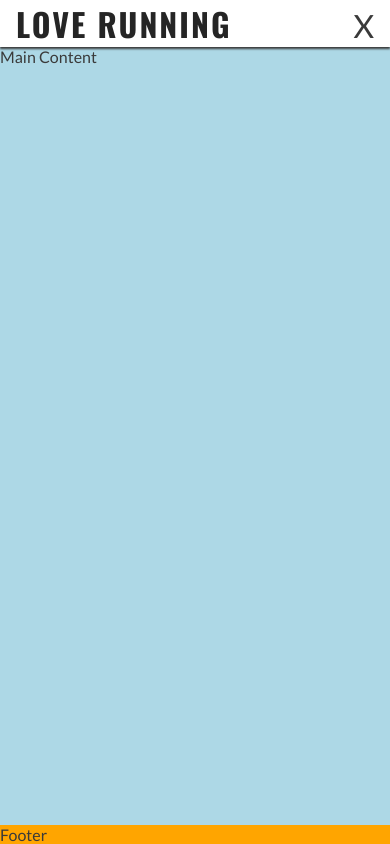
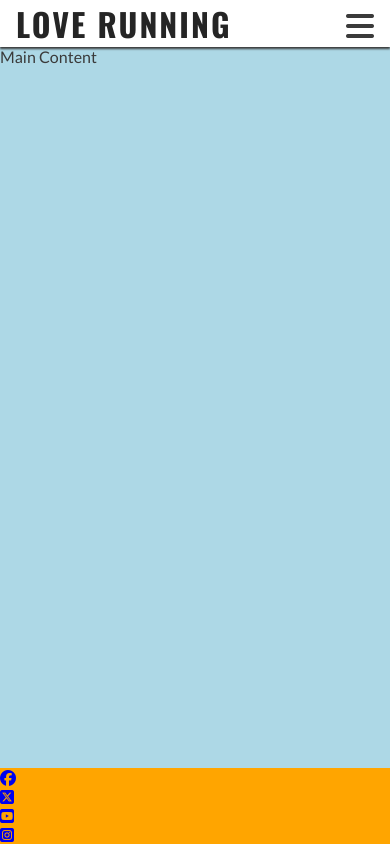
Before and after one commit to ShradhaSK/love-running, a plain HTML site: page index.html in a window 390 px wide. Drawn offline with nearby package versions, Linux system fonts and the light colour scheme.

Commit message:
Add social media links and icons in footer and dropdown icon in header

```diff
--- a/assets/css/style.css
+++ b/assets/css/style.css
@@ -134,3 +134,10 @@ footer {
         margin-top: 79px;
     }
 }
+
+/* Media Query: Small laptops and larger */
+@media screen and (min-width: 992px) {
+    #menu a:hover {
+        border-bottom: 1px solid #3a3a3a;
+    }
+}
--- a/index.html
+++ b/index.html
@@ -22,7 +22,7 @@
         <h1 id="logo">Love Running</h1>
        </a>
        <input type="checkbox" name="nav-toggle" id="nav-toggle">
-       <label for="nav-toggle" class="nav-toggle-label">X</label>
+       <label for="nav-toggle" class="nav-toggle-label"><i class="fa-solid fa-bars"></i></label>
        <!-- Navigation -->
        <nav>
         <ul id="menu">
@@ -35,7 +35,16 @@
     <!-- Main Content -->
     <main>Main Content</main>
     <!-- Footer -->
-    <footer>Footer</footer>
+    <footer>
+        <ul>
+            <li><a href="https://facebook.com/" target="_blank" rel="noopener" aria-label="Visit our Facebook page (opens in a new tab)"><i class="fa-brands fa-facebook"></i></a></li>
+            <li><a href="https://twitter.com/" target="_blank" rel="noopener" aria-label="Visit our Twitter (now X) page (opens in a new tab)"><i class="fa-brands fa-square-x-twitter"></i></a></li>
+            <li><a href="https://youtube.com/" target="_blank" rel="noopener" aria-label="Visit our YouTube page (opens in a new tab)"><i class="fa-brands fa-square-youtube"></i></a></li>
+            <li><a href="https://instagram.com/" target="_blank" rel="noopener" aria-label="Visit our Instagram page (opens in a new tab)"><i class="fa-brands fa-square-instagram"></i></a></li>
+        </ul>
+    </footer>
 
+    <!-- Font Awesome kit -->
+    <script src="https://kit.fontawesome.com/c64fd77393.js" crossorigin="anonymous"></script>
 </body>
 </html>
```
